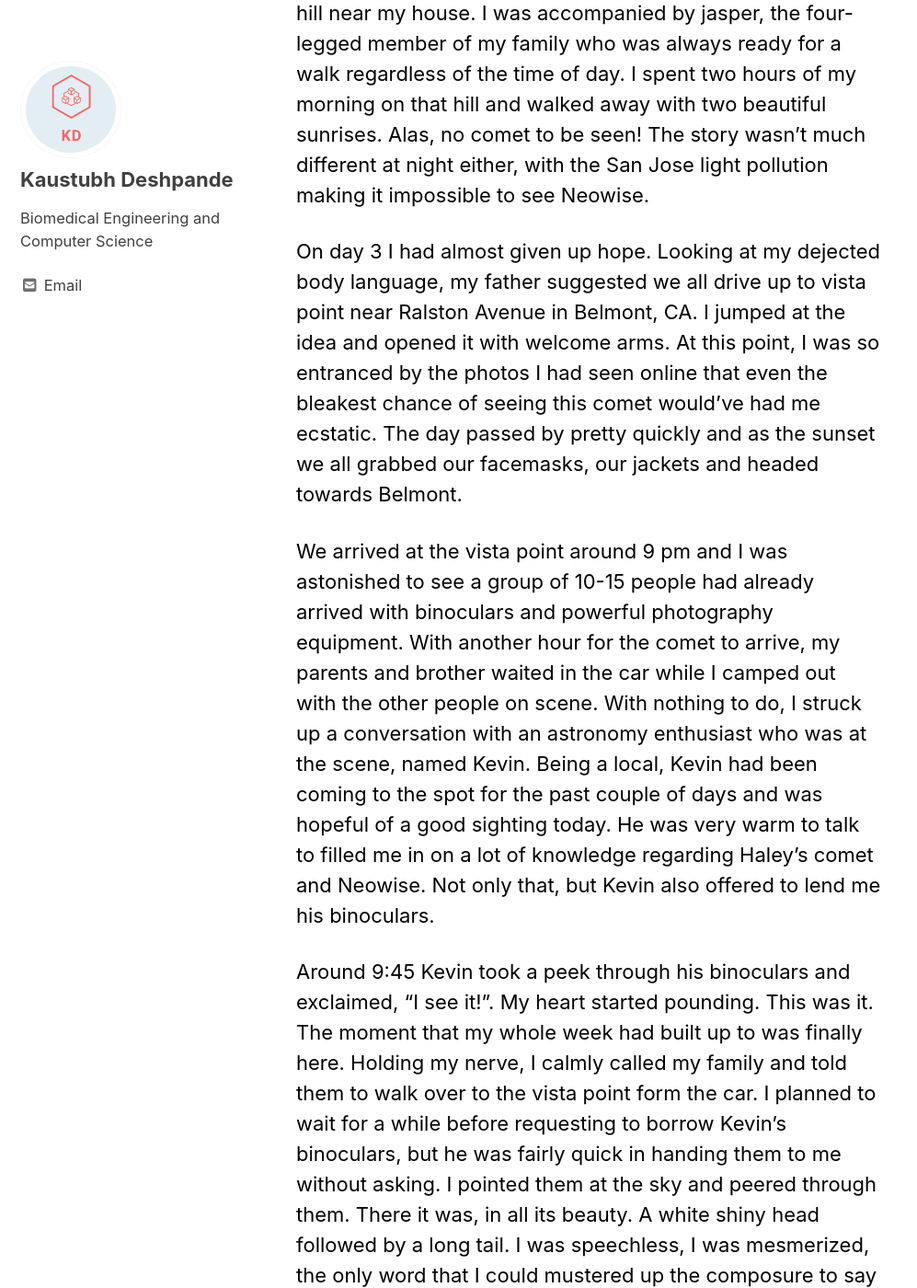
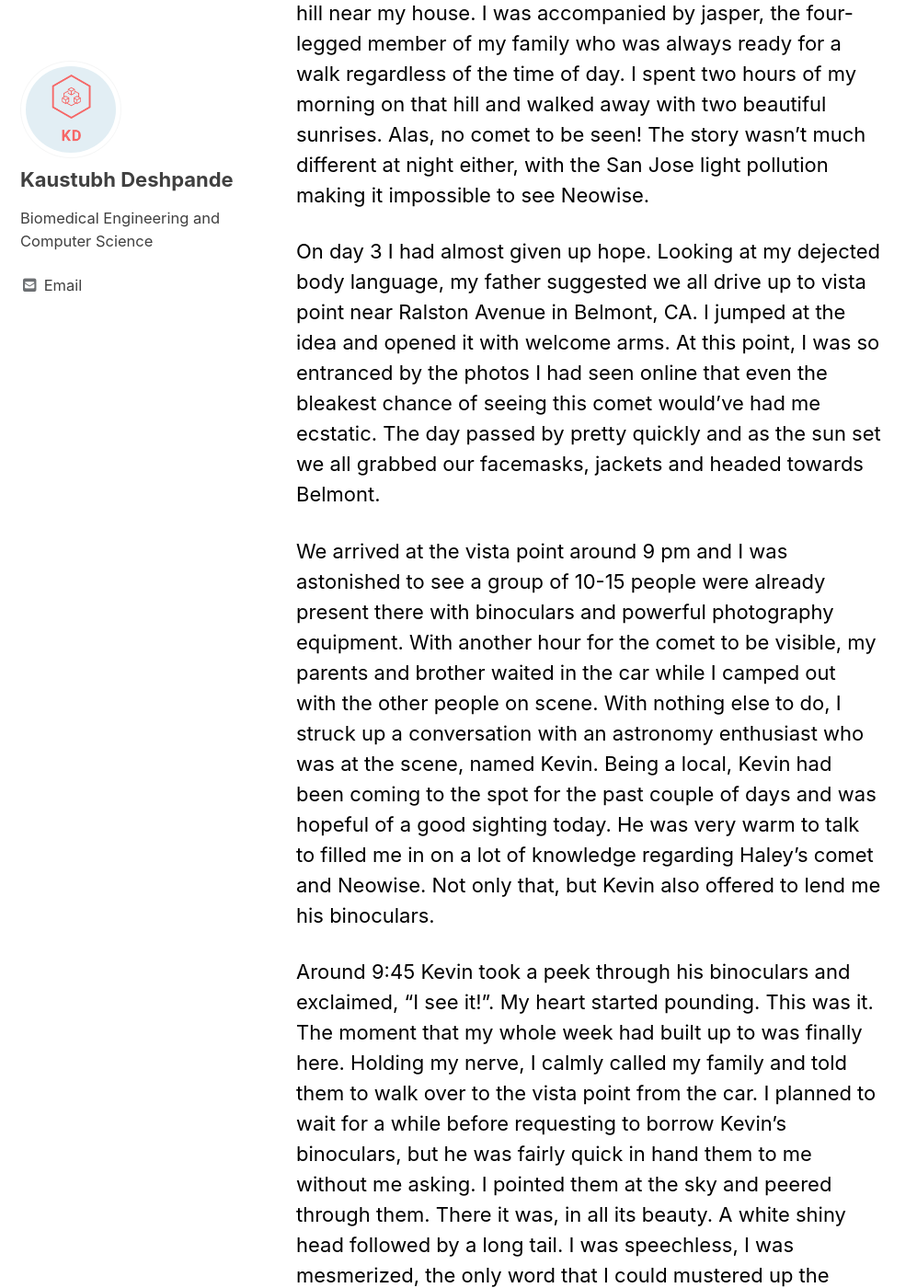
Before and after one commit to kaus0399/kaus0399.github.io, a Jekyll site: the page built from _posts/2020-21-07-Comet_Neowise.markdown, in a window 1280 px wide and 1400 px high, scrolled down 1261 px. Shown: the whole window at 92% size, without its empty margins (0-997 px from the left). Built offline with Jekyll 4.4.1, drawn with Linux system fonts in a browser that asks for light colours; cached includes are drawn as plain includes; nearby versions of some CDN libraries; some of the changed text lies outside the part shown.

```diff
--- a/_posts/2020-21-07-Comet_Neowise.markdown
+++ b/_posts/2020-21-07-Comet_Neowise.markdown
@@ -15,15 +15,15 @@ I spent the next couple of hours reading about this heavenly body. I obtained so
 
 I went into a complete frenzy the next day. Looking up the when’s, where’s and how’s of viewing this comet. Given the location of my home in California and the information I found online, Neowise should’ve been visible at 3:30 am in the morning or around 10:00 pm at night. Though the latter seemed much easier to accomplish, I was not going to pass up a chance to attempt the former. For the next two mornings, I woke up an hour before dawn and headed up a hill near my house. I was accompanied by jasper, the four-legged member of my family who was always ready for a walk regardless of the time of day. I spent two hours of my morning on that hill and walked away with two beautiful sunrises. Alas, no comet to be seen! The story wasn’t much different at night either, with the San Jose light pollution making it impossible to see Neowise.
 
-On day 3 I had almost given up hope. Looking at my dejected body language, my father suggested we all drive up to vista point near Ralston Avenue in Belmont, CA. I jumped at the idea and opened it with welcome arms. At this point, I was so entranced by the photos I had seen online that even the bleakest chance of seeing this comet would’ve had me ecstatic. The day passed by pretty quickly and as the sunset we all grabbed our facemasks, our jackets and headed towards Belmont.
+On day 3 I had almost given up hope. Looking at my dejected body language, my father suggested we all drive up to vista point near Ralston Avenue in Belmont, CA. I jumped at the idea and opened it with welcome arms. At this point, I was so entranced by the photos I had seen online that even the bleakest chance of seeing this comet would’ve had me ecstatic. The day passed by pretty quickly and as the sun set we all grabbed our facemasks, jackets and headed towards Belmont.
 
-We arrived at the vista point around 9 pm and I was astonished to see a group of 10-15 people had already arrived with binoculars and powerful photography equipment. With another hour for the comet to arrive, my parents and brother waited in the car while I camped out with the other people on scene. With nothing to do, I struck up a conversation with an astronomy enthusiast who was at the scene, named Kevin. Being a local, Kevin had been coming to the spot for the past couple of days and was hopeful of a good sighting today. He was very warm to talk to filled me in on a lot of knowledge regarding Haley’s comet and Neowise. Not only that, but Kevin also offered to lend me his binoculars.
+We arrived at the vista point around 9 pm and I was astonished to see a group of 10-15 people were already present there with binoculars and powerful photography equipment. With another hour for the comet to be visible, my parents and brother waited in the car while I camped out with the other people on scene. With nothing else to do, I struck up a conversation with an astronomy enthusiast who was at the scene, named Kevin. Being a local, Kevin had been coming to the spot for the past couple of days and was hopeful of a good sighting today. He was very warm to talk to filled me in on a lot of knowledge regarding Haley’s comet and Neowise. Not only that, but Kevin also offered to lend me his binoculars.
 
-Around 9:45 Kevin took a peek through his binoculars and exclaimed, “I see it!”. My heart started pounding. This was it. The moment that my whole week had built up to was finally here. Holding my nerve, I calmly called my family and told them to walk over to the vista point form the car. I planned to wait for a while before requesting to borrow Kevin’s binoculars, but he was fairly quick in handing them to me without asking. I pointed them at the sky and peered through them.  There it was, in all its beauty. A white shiny head followed by a long tail. I was speechless, I was mesmerized, the only word that I could mustered up the composure to say was “cool”. Shortly later, my family arrived and took turns viewing the comet through Kevin’s binocular’s. As the night proceeded and it got darker, the comet became visible with the naked eye too as promised. We used a google pixel camera with “Night Sight” feature in order to capture the photograph below.
+Around 9:45 Kevin took a peek through his binoculars and exclaimed, “I see it!”. My heart started pounding. This was it. The moment that my whole week had built up to was finally here. Holding my nerve, I calmly called my family and told them to walk over to the vista point from the car. I planned to wait for a while before requesting to borrow Kevin’s binoculars, but he was fairly quick in hand them to me without me asking. I pointed them at the sky and peered through them.  There it was, in all its beauty. A white shiny head followed by a long tail. I was speechless, I was mesmerized, the only word that I could mustered up the composure to say was “cool”. Shortly later, my family arrived and took turns viewing the comet through Kevin’s binocular’s. As the night proceeded and it got darker, the comet became visible with the naked eye too as promised. We used a google pixel camera with “Night Sight” feature in order to capture the photograph below. Soon after we thanked Kevin and headed back home, each of us thankful about what we had just experienced.
 
 <!--more -->
 ![Comet_Neowise](/assets/images/blog_images/neowise_clipped.png)
 
 
 
-Looking back, it was definitely one of the most memorable nights of my life. It would be unfair for me to say that I can now cross of “View Comet” from my bucket list, because in all honesty it was never on my bucket list. I had never wished to or planned to go comet hunting. I guess that’s what makes it special though, the thought of being able to experience something you never even knew you wanted. I’m excited to think about how much more is out there that I don’t even know I want yet, but I will experience, and it will mean the world to me.
+Looking back, it was definitely one of the most memorable nights of my life. It would be unfair for me to say that I can now cross off “View Comet” from my bucket list, because in all honesty it was never on my bucket list. I had never wished to or planned to go comet hunting. I guess that’s what makes it special though, the thought of being able to experience something you never even knew you wanted. I’m excited to think about how much more is out there that I don’t even know I want yet, but I will experience, and it will mean the world to me.
```
